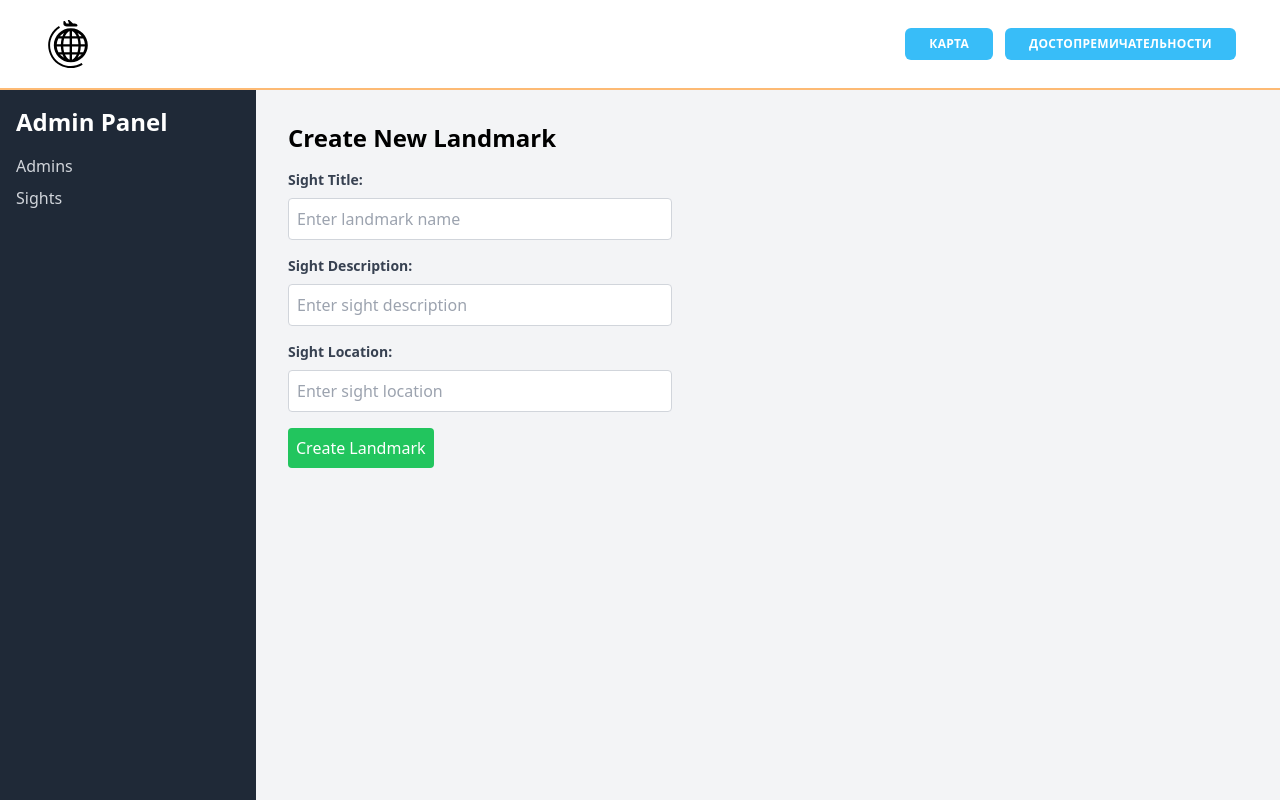
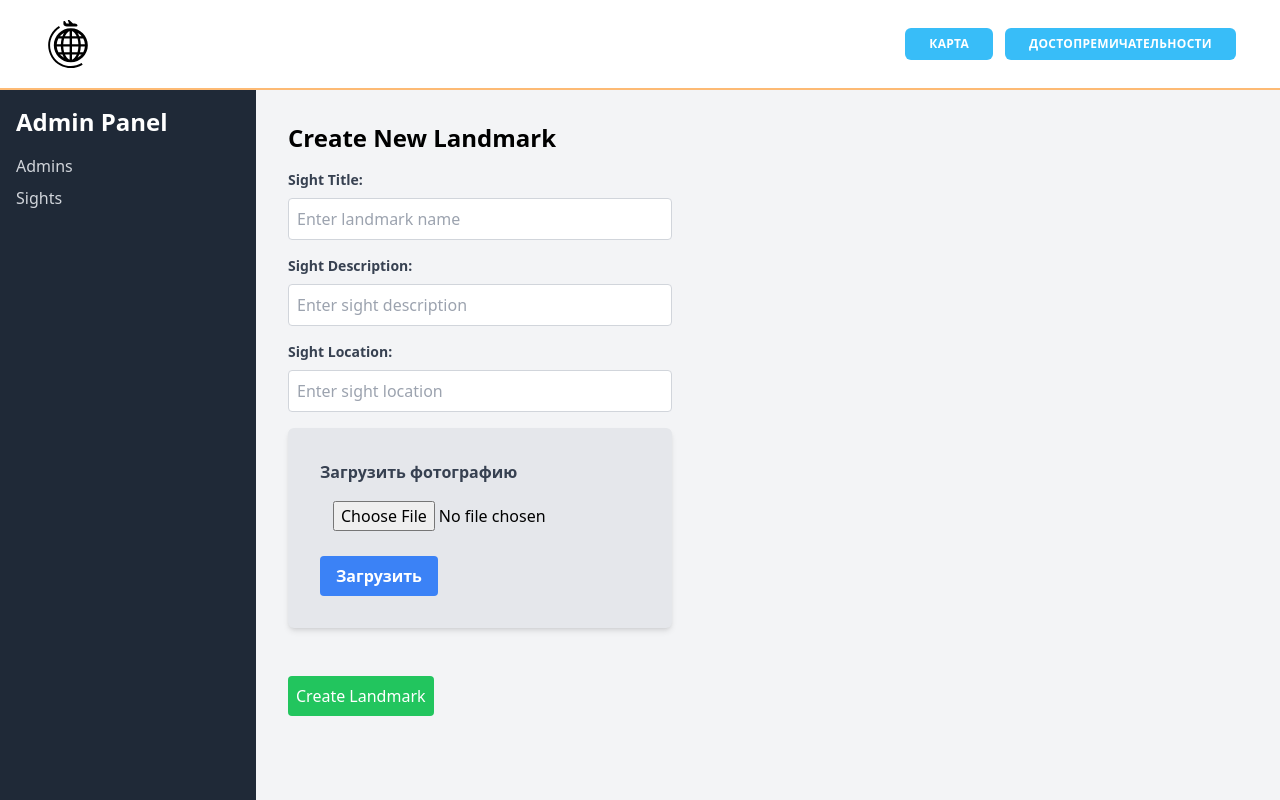
Before and after one commit to newsow/sights-of-region, a React (Create React App) app in the folder client/: page /admin/panel/sight in a window 1280 px wide. Shown: the top 800 px of the page. Built offline with nearby package versions, Linux system fonts and the light colour scheme.

Commit message:
image input

```diff
--- a/client/src/components/SightForm.jsx
+++ b/client/src/components/SightForm.jsx
@@ -45,6 +45,22 @@ const SightForm = () => {
                 className="w-full p-2 border border-gray-300 rounded"
               />
             </div>
+            <div className="flex items-center justify-center mb-12">
+               <div className="bg-gray-200 p-8 rounded-md shadow-md">
+                 <label htmlFor="photoInput" className="block text-gray-700 font-bold mb-2">
+                   Загрузить фотографию
+                 </label>
+                 <input
+                   type="file"
+                   id="photoInput"
+                   className="border rounded-md py-2 px-3 w-full"
+                   accept="image/*"
+                 />
+                 <button className="mt-4 bg-blue-500 hover:bg-blue-700 text-white font-bold py-2 px-4 rounded">
+                   Загрузить
+                 </button>
+               </div>
+            </div>
 
 
             <button
--- a/client/src/pages/AppRouter.jsx
+++ b/client/src/pages/AppRouter.jsx
@@ -10,7 +10,6 @@ import SightPage from './SightPage'
 import AdminSidebar from '../components/AdminSidebar'
 import AdminForm from '../components/AdminForm'
 import SightForm from '../components/SightForm'
-import SightsList from './SightsList'
 
 const AppRouter = () => {
   return (
```
